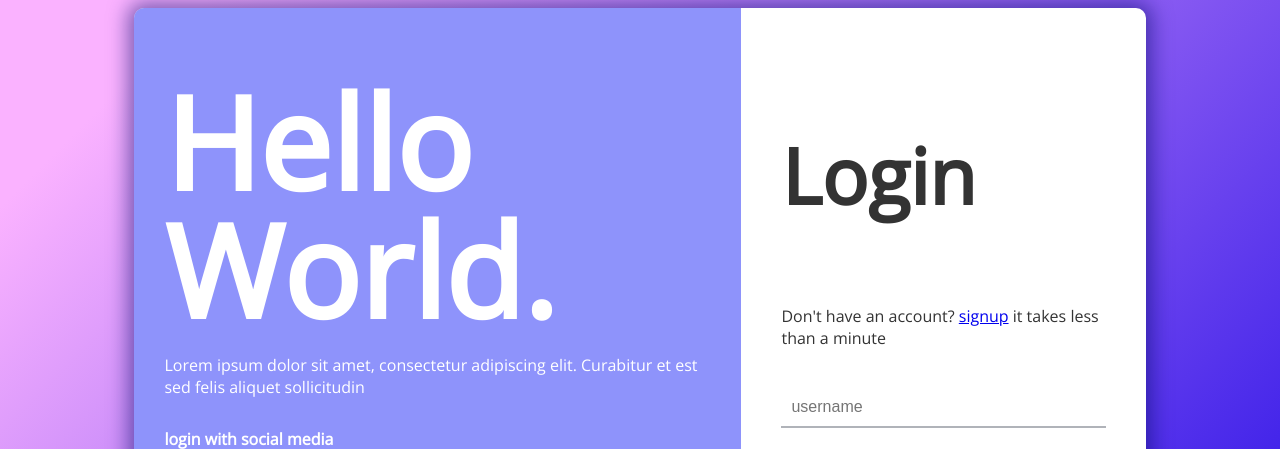
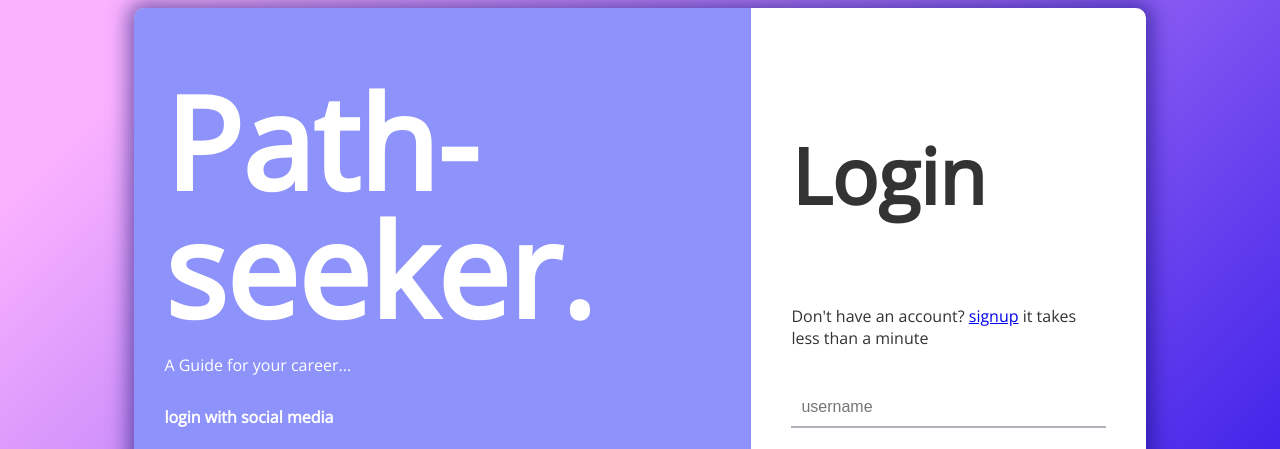
Before and after one commit to yashikarajput0708/Pathseeker, a plain HTML site: page index.html in a window 1280 px wide. Shown: the top 449 px of the page. Drawn offline with nearby package versions, Linux system fonts and the light colour scheme.

Commit message:
Update index.html

```diff
--- a/index.html
+++ b/index.html
@@ -17,8 +17,9 @@
     <div class="box-form">
         <div class="left">
             <div class="overlay">
-                <h1>Hello World.</h1>
-                <p>Lorem ipsum dolor sit amet, consectetur adipiscing elit. Curabitur et est sed felis aliquet sollicitudin</p>
+                <h1>Path-
+		    seeker.</h1>
+                <p>A Guide for your career...</p>
                 <span>
 			<p>login with social media</p>
 			<a href="#"><i class="fa fa-facebook" aria-hidden="true"></i> Login with facebook</a>
```
